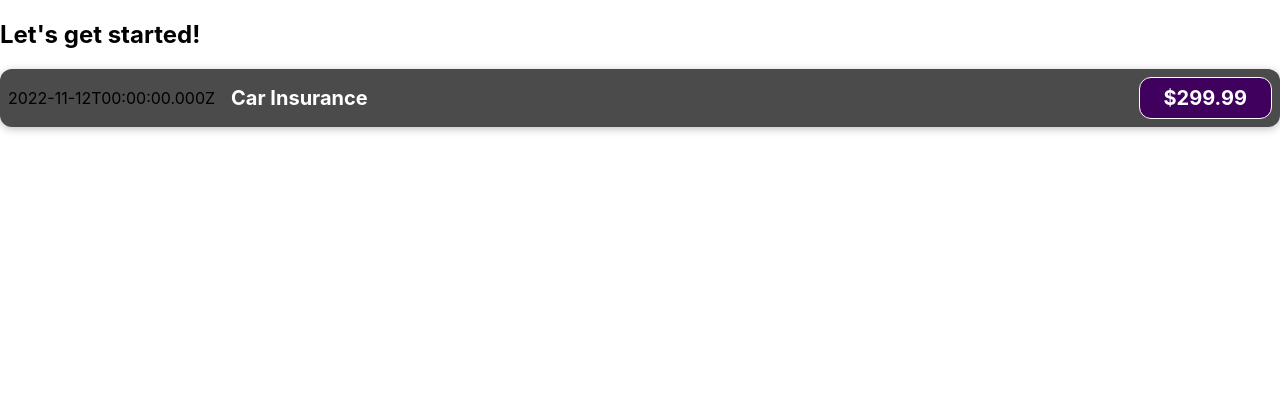
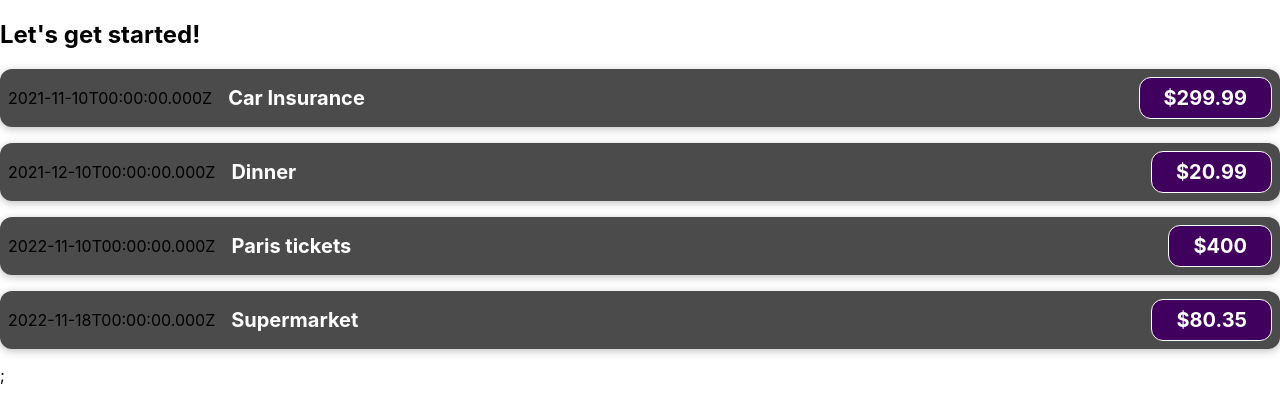
Before and after one commit to RafaelFerraro/react-complete-guide, a React (Create React App) app: page / in a window 1280 px wide. Shown: the top 420 px of the page. Built offline with nearby package versions, Linux system fonts and the light colour scheme.

Commit message:
Applying component properties
Rendering ExpenseItem component by passing the expense values as
arguments (props) and iterating over a list of expenses.

```diff
--- a/src/App.js
+++ b/src/App.js
@@ -1,10 +1,22 @@
 import ExpenseItem from "./components/ExpenseItem";
 
 function App() {
+  const expenses = [
+    {title:  'Car Insurance', amount: 299.99, date: new Date(2021, 10, 10)},
+    {title:  'Dinner', amount: 20.99, date: new Date(2021, 11, 10)},
+    {title:  'Paris tickets', amount: 400, date: new Date(2022, 10, 10)},
+    {title:  'Supermarket', amount: 80.35, date: new Date(2022, 10, 18)}
+  ];
+
   return (
     <div>
       <h2>Let's get started!</h2>
-      <ExpenseItem/>
+      {expenses.map((expense) => {
+        return <ExpenseItem
+          title={expense.title}
+          amount={expense.amount}
+          date={expense.date}/>
+      })};
     </div>
   );
 }
--- a/src/components/ExpenseItem.js
+++ b/src/components/ExpenseItem.js
@@ -1,16 +1,12 @@
 import './ExpenseItem.css';
 
-function ExpenseItem() {
-  const expenseDate = new Date(2022, 10, 12);
-  const expenseTitle = 'Car Insurance';
-  const expenseAmount = 299.99;
-
+function ExpenseItem(expense) {
   return (
     <div className="expense-item">
-      <div>{expenseDate.toISOString()}</div>
+      <div>{expense.date.toISOString()}</div>
       <div className="expense-item__description">
-        <h2>{expenseTitle}</h2>
-        <div className="expense-item__price">${expenseAmount}</div>
+        <h2>{expense.title}</h2>
+        <div className="expense-item__price">${expense.amount}</div>
       </div>
     </div>
   );
```
